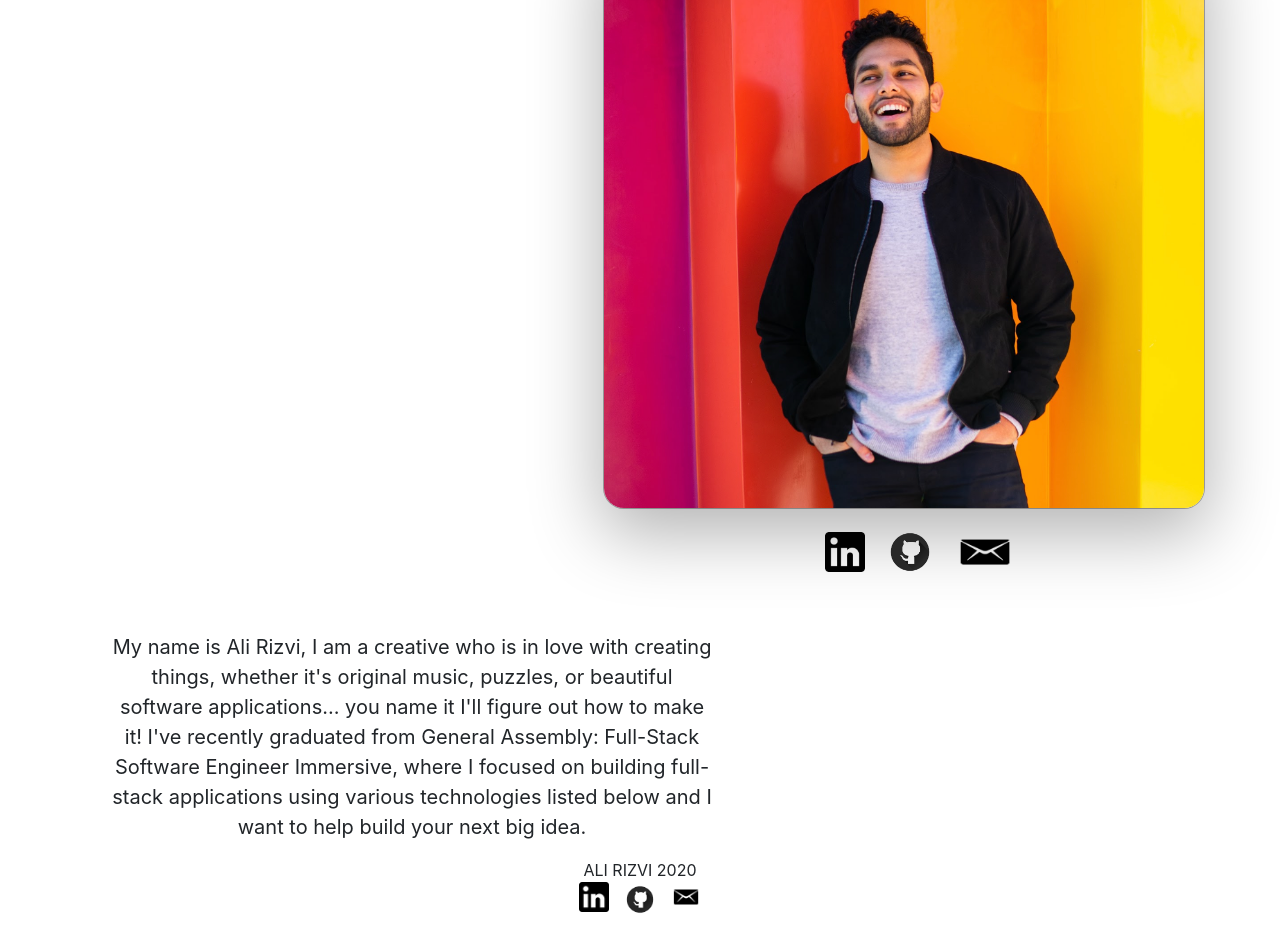
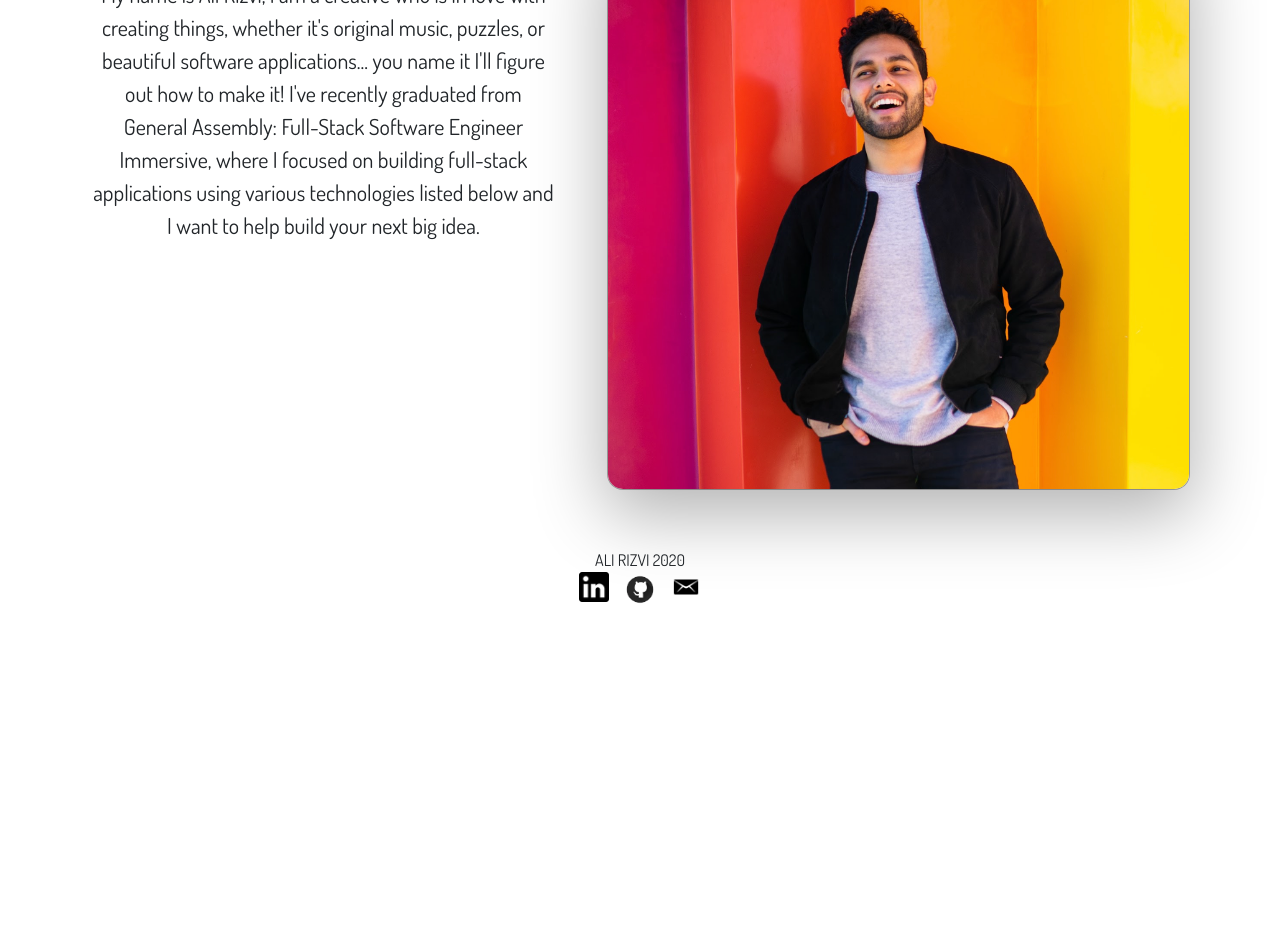
Before and after one commit to alirizvi061/Portfolio, a React (Create React App) app: page /about in a window 1280 px wide. Shown: the part 328-1280 px from the top of the page. After the commit the page ends 974 px from the top, so only its background shows below. Built offline with nearby package versions, Linux system fonts and the light colour scheme; the HTML template or start-up script is replaced by a standard one.

Commit message:
adding resume page

```diff
--- a/src/App.css
+++ b/src/App.css
@@ -1,3 +1,4 @@
+@import url("https://fonts.googleapis.com/css2?family=Dosis:wght@300;400&display=swap");
 .App {
   text-align: center;
 }
@@ -5,6 +6,7 @@
 body {
   margin: 3%;
   text-align: center;
+  font-family: "Dosis", sans-serif;
 }
 
 footer {
@@ -192,21 +194,25 @@ footer {
 }
 /* About Page */
 .aboutPara {
-  display: flex;
-  align-items: flex-start;
-  flex-wrap: wrap-reverse;
-  font-size: 20px;
-  width: 600px;
-  margin-left: 5%;
+  font-size: 22px;
+  width: 40%;
+  margin-left: 1%;
   margin-top: 50px;
 }
 
 .profilePic {
-  border-radius: 20px;
-  margin-left: 45%;
-  width: 600px;
+  border-radius: 15px;
+  width: 50%;
   box-shadow: inset 0 1px 0 rgba(255, 255, 255, 0.6),
     0 22px 70px 4px rgba(0, 0, 0, 0.3), 0 0 0 1px rgba(0, 0, 0, 0.3);
+}
+
+.aboutDiv {
+  display: flex;
+  flex-direction: row;
+  justify-content: space-around;
+  width: 99%;
+  margin-bottom: 5%;
 }
 
 .skillsDiv,
@@ -216,9 +222,13 @@ footer {
 }
 
 .myLinkDiv {
+  position: relative;
+  top: 25%;
+  width: 190px;
+  border: 1px solid black;
   display: flex;
-  justify-content: flex-end;
-  padding-right: 18%;
+  justify-content: flex-start;
+  /* padding-left: 25%; */
   padding-top: 2%;
 }
 
--- a/src/App.js
+++ b/src/App.js
@@ -7,7 +7,7 @@ import { BrowserRouter, Route } from "react-router-dom";
 import NavBar from "./components/NavBar";
 import Footer from "./components/Footer";
 import Projects from "./components/Projects";
-import Articles from "./components/Articles";
+import Resume from "./components/Resume";
 import About from "./components/About";
 import "./App.css";
 
@@ -16,7 +16,7 @@ function App() {
     <Container fluid>
       <BrowserRouter>
         <Route exact path="/" component={Projects} />
-        <Route exact path="/articles" component={Articles} />
+        <Route exact path="/resume" component={Resume} />
         <Route exact path="/about" component={About} />
         <NavBar />
         <Footer />
--- a/src/components/About.jsx
+++ b/src/components/About.jsx
@@ -6,10 +6,19 @@ class About extends Component {
     return (
       <>
         <h1 className=" aboutTitle display-3 float-left p-5">BIO</h1>
-
-        <img src={Picture} className="profilePic" alt="profile" />
-
-        <div className="myLinkDiv">
+        <div className="aboutDiv">
+          <p className="aboutPara ">
+            My name is Ali Rizvi, I am a creative who is in love with creating
+            things, whether it's original music, puzzles, or beautiful software
+            applications... you name it I'll figure out how to make it! I've
+            recently graduated from General Assembly: Full-Stack Software
+            Engineer Immersive, where I focused on building full-stack
+            applications using various technologies listed below and I want to
+            help build your next big idea.
+          </p>
+          <img src={Picture} className="profilePic" alt="profile" />
+        </div>
+        {/* <div className="myLinkDiv">
           <a
             href="https://www.linkedin.com/in/rizvisyedali/"
             target="_blank"
@@ -43,17 +52,7 @@ class About extends Component {
               alt="github logo"
             />
           </a>
-        </div>
-
-        <p className="aboutPara ">
-          My name is Ali Rizvi, I am a creative who is in love with creating
-          things, whether it's original music, puzzles, or beautiful software
-          applications... you name it I'll figure out how to make it! I've
-          recently graduated from General Assembly: Full-Stack Software Engineer
-          Immersive, where I focused on building full-stack applications using
-          various technologies listed below and I want to help build your next
-          big idea.
-        </p>
+        </div> */}
       </>
     );
   }
--- a/src/components/Articles.jsx
+++ /dev/null
@@ -1,12 +0,0 @@
-import React, { Component } from 'react';
-class Articles extends Component {
-    render() {
-        return (
-            <div>
-                <h1>Articles</h1>
-            </div>
-        );
-    }
-}
-
-export default Articles;
--- a/src/components/NavBar.jsx
+++ b/src/components/NavBar.jsx
@@ -24,14 +24,14 @@ class NavBar extends Component {
           </Navbar.Brand>
           <Navbar.Toggle aria-controls="responsive-navbar-nav" />
           <Navbar.Collapse id="responsive-navbar-nav">
-            <Nav className="ml-auto navBarLinks">
+            <Nav className="ml-auto navBarLinks font-weight-bold">
               <Nav.Link href="/">Projects</Nav.Link>
               <>
                 <Nav.Link href="/about">About Me</Nav.Link>
               </>
-              {/* <>
-                                <Nav.Link href="#skills">Skills</Nav.Link>
-                            </> */}
+              <>
+                <Nav.Link href="/resume">Resume</Nav.Link>
+              </>
             </Nav>
           </Navbar.Collapse>
         </Navbar>
--- /dev/null
+++ b/src/components/Resume.jsx
@@ -0,0 +1,12 @@
+import React, { Component } from "react";
+class Resume extends Component {
+  render() {
+    return (
+      <div>
+        <h1>Resume</h1>
+      </div>
+    );
+  }
+}
+
+export default Resume;
```
